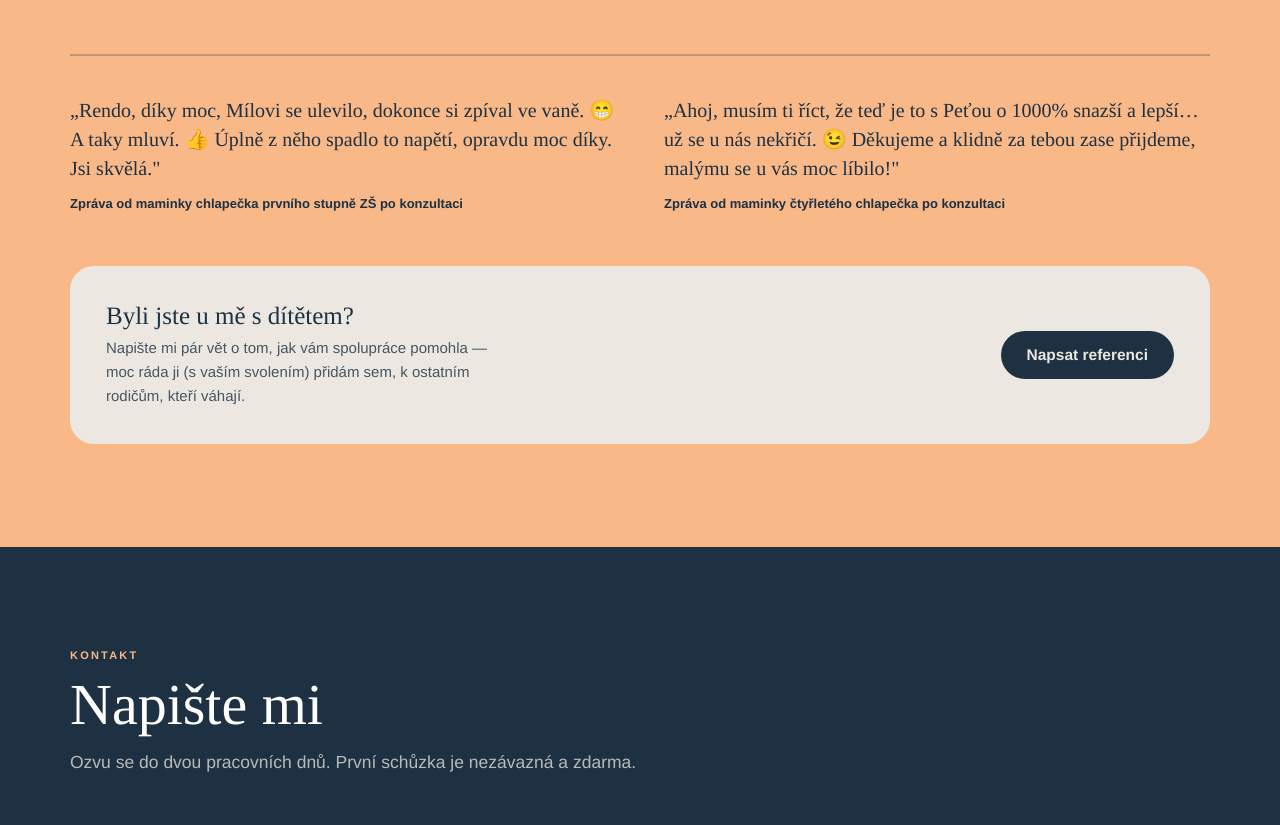
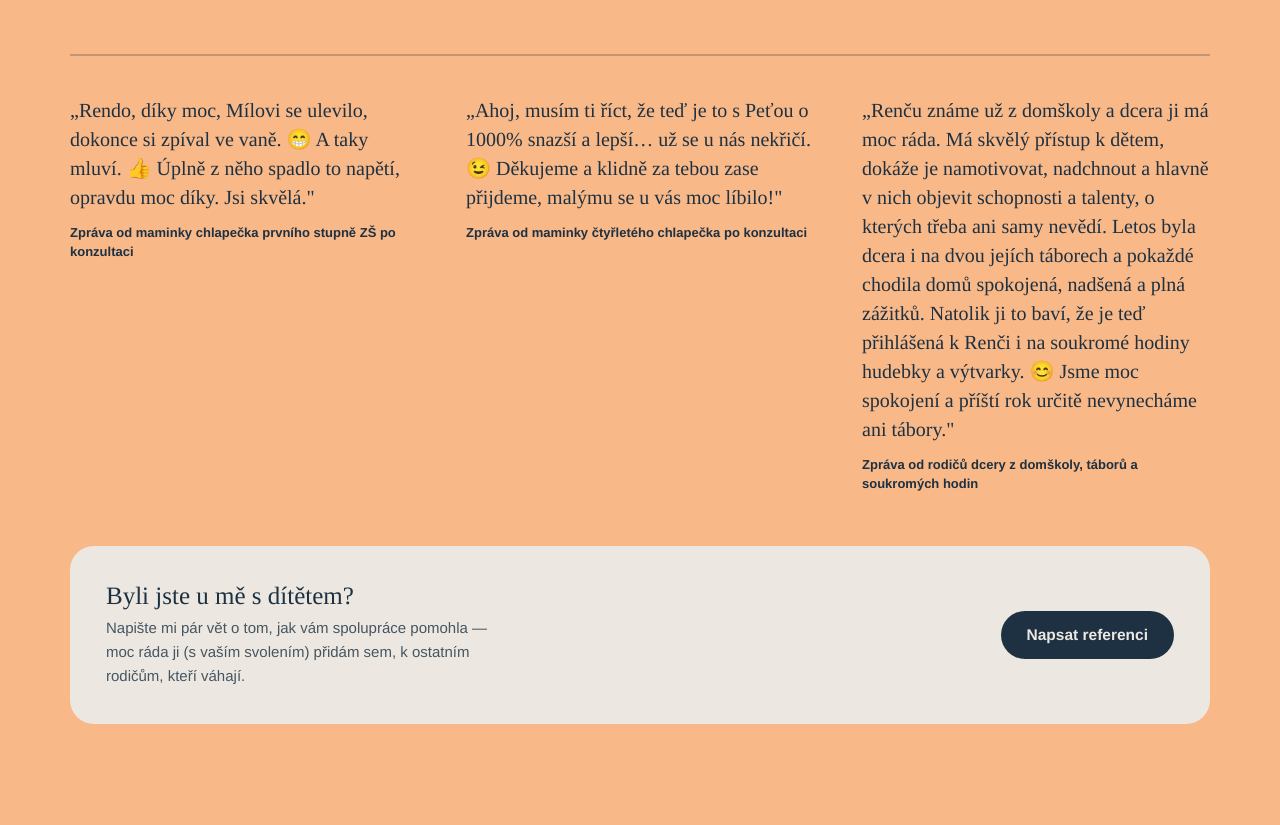
Before and after one commit to danielmacoun/renatamacounova-web, a plain HTML site: page kouc-detskych-srdci/index.html in a window 1280 px wide. Shown: the part 8240-9065 px from the top of the page. Drawn offline with nearby package versions, Linux system fonts and the light colour scheme.

Commit message:
Add kouc detskych srdci review

```diff
--- a/kouc-detskych-srdci/index.html
+++ b/kouc-detskych-srdci/index.html
@@ -229,6 +229,7 @@
       <div style="display:grid;grid-template-columns:repeat(auto-fit,minmax(260px,1fr));gap:clamp(24px,4vw,48px);margin-top:clamp(40px,5vw,56px);padding-top:clamp(28px,4vw,40px);border-top:2px solid rgba(29,49,66,.25)">
         <blockquote style="font-family:Tinos,serif;font-size:clamp(17px,1.9vw,20px);line-height:1.45">„Rendo, díky moc, Mílovi se ulevilo, dokonce si zpíval ve vaně. 😁 A taky mluví. 👍 Úplně z něho spadlo to napětí, opravdu moc díky. Jsi skvělá."<span style="display:block;font-family:Arimo,sans-serif;font-size:13px;font-weight:700;margin-top:12px">Zpráva od maminky chlapečka prvního stupně ZŠ po konzultaci</span></blockquote>
         <blockquote style="font-family:Tinos,serif;font-size:clamp(17px,1.9vw,20px);line-height:1.45">„Ahoj, musím ti říct, že teď je to s Peťou o 1000% snazší a lepší… už se u nás nekřičí. 😉 Děkujeme a klidně za tebou zase přijdeme, malýmu se u vás moc líbilo!"<span style="display:block;font-family:Arimo,sans-serif;font-size:13px;font-weight:700;margin-top:12px">Zpráva od maminky čtyřletého chlapečka po konzultaci</span></blockquote>
+        <blockquote style="font-family:Tinos,serif;font-size:clamp(17px,1.9vw,20px);line-height:1.45">„Renču známe už z domškoly a dcera ji má moc ráda. Má skvělý přístup k dětem, dokáže je namotivovat, nadchnout a hlavně v nich objevit schopnosti a talenty, o kterých třeba ani samy nevědí. Letos byla dcera i na dvou jejích táborech a pokaždé chodila domů spokojená, nadšená a plná zážitků. Natolik ji to baví, že je teď přihlášená k Renči i na soukromé hodiny hudebky a výtvarky. 😊 Jsme moc spokojení a příští rok určitě nevynecháme ani tábory."<span style="display:block;font-family:Arimo,sans-serif;font-size:13px;font-weight:700;margin-top:12px">Zpráva od rodičů dcery z domškoly, táborů a soukromých hodin</span></blockquote>
       </div>
       <div id="reference-d" style="background:#ECE8E1;border-radius:24px;padding:clamp(24px,3.4vw,36px);margin-top:clamp(36px,5vw,52px);display:flex;flex-wrap:wrap;align-items:center;justify-content:space-between;gap:20px">
         <div>
```
